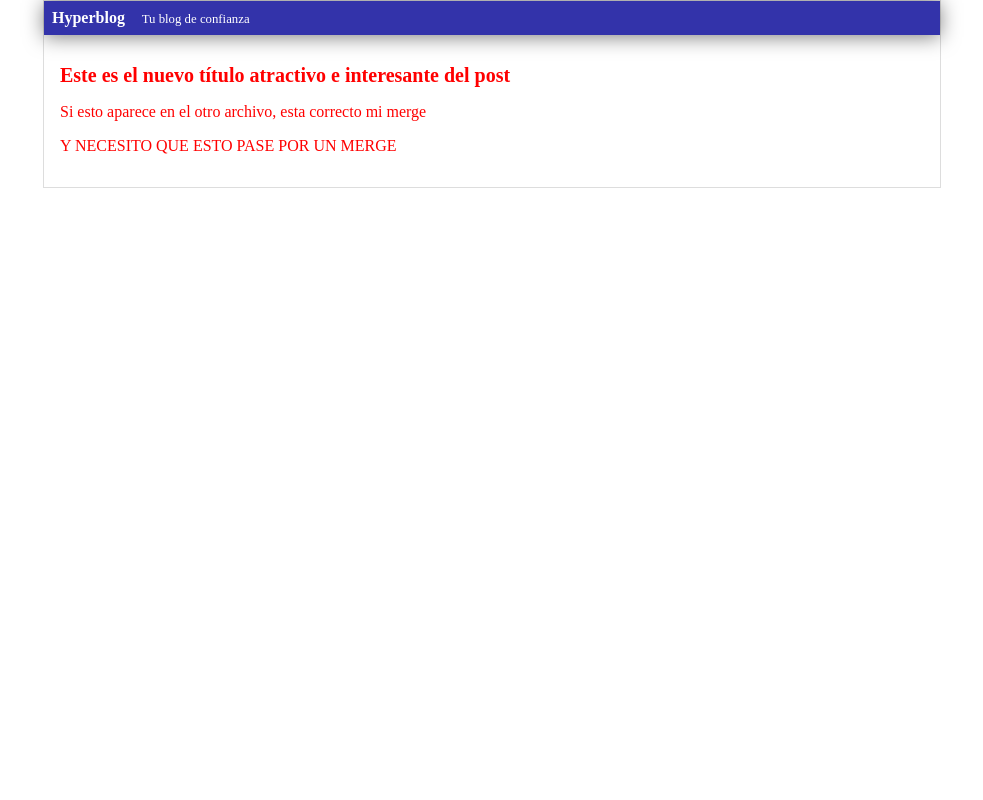
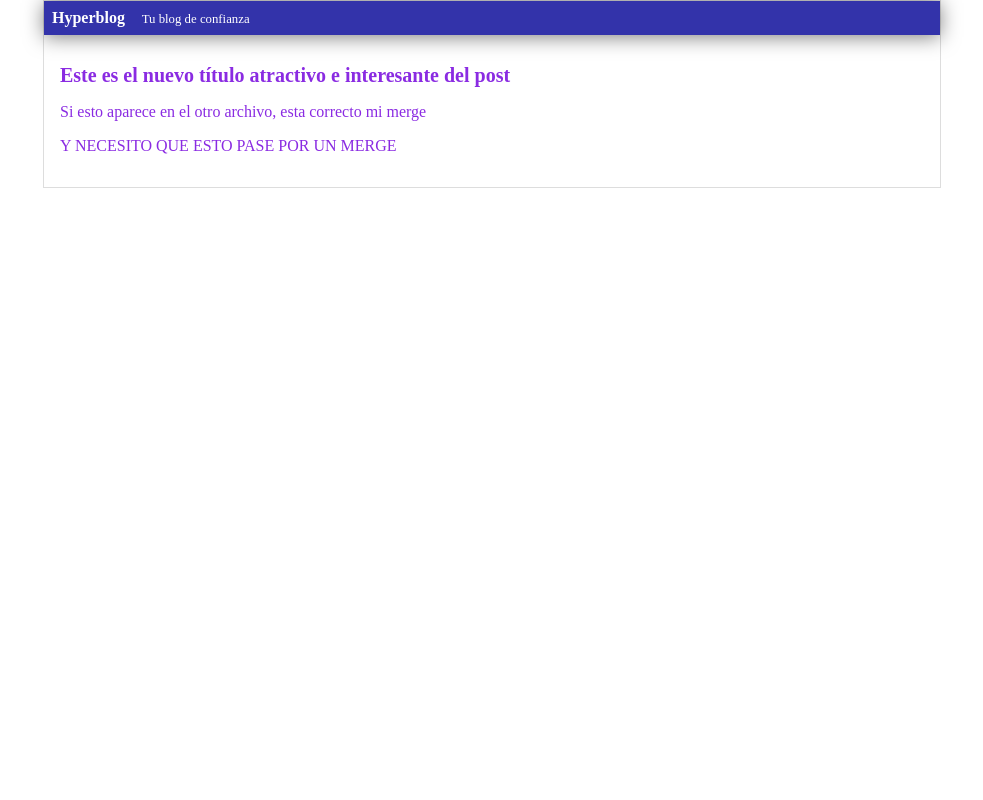
Before and after one commit to wlvvs/PreparacionPlatzi, a PHP site: page /blogspot.html in a window 1280 px wide. Shown: the whole page, without its empty margins (148-1131 px from the left). Run offline with PHP 8.4, Linux system fonts and the light colour scheme.

```diff
--- a/CursoGit/css/estilos.css
+++ b/CursoGit/css/estilos.css
@@ -1,6 +1,6 @@
 body
 {
-    color: red;
+    color: blueviolet;
     text-align: center;
     font-family: Ubuntu Mono;
     font-size: 16px;
```
